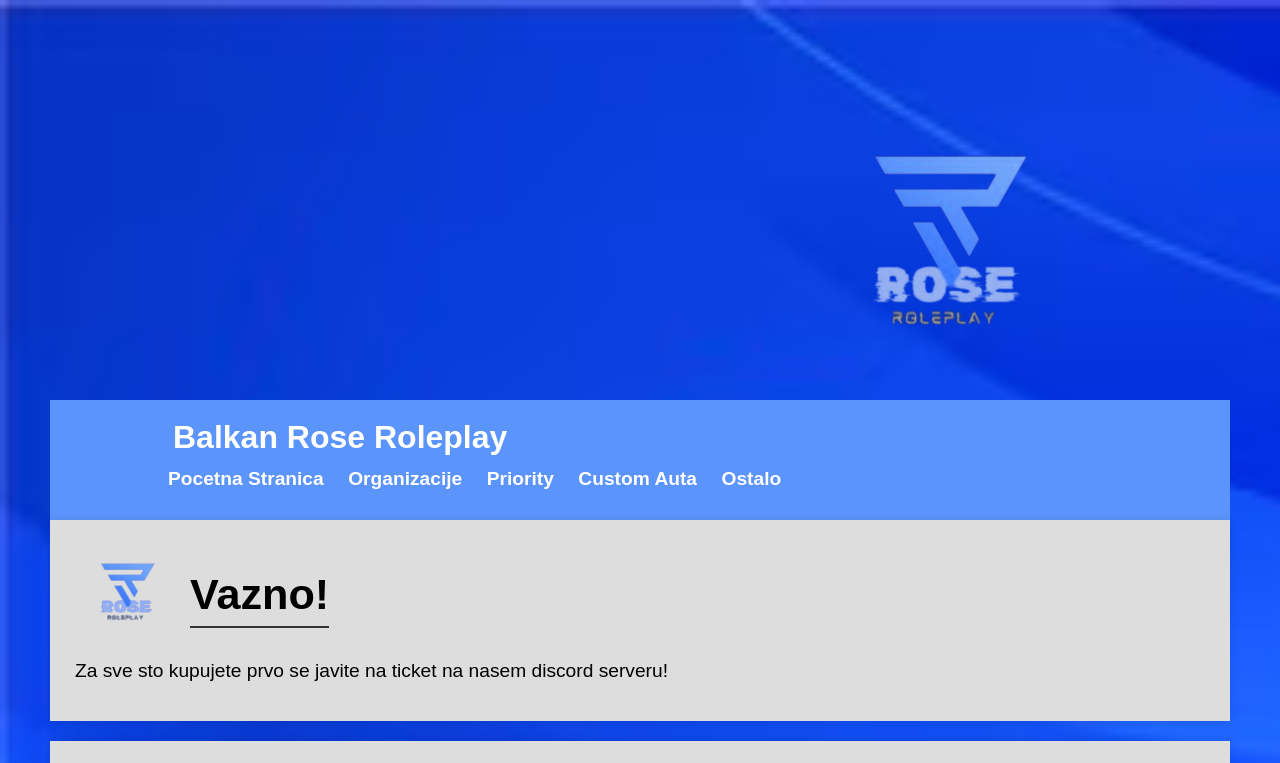
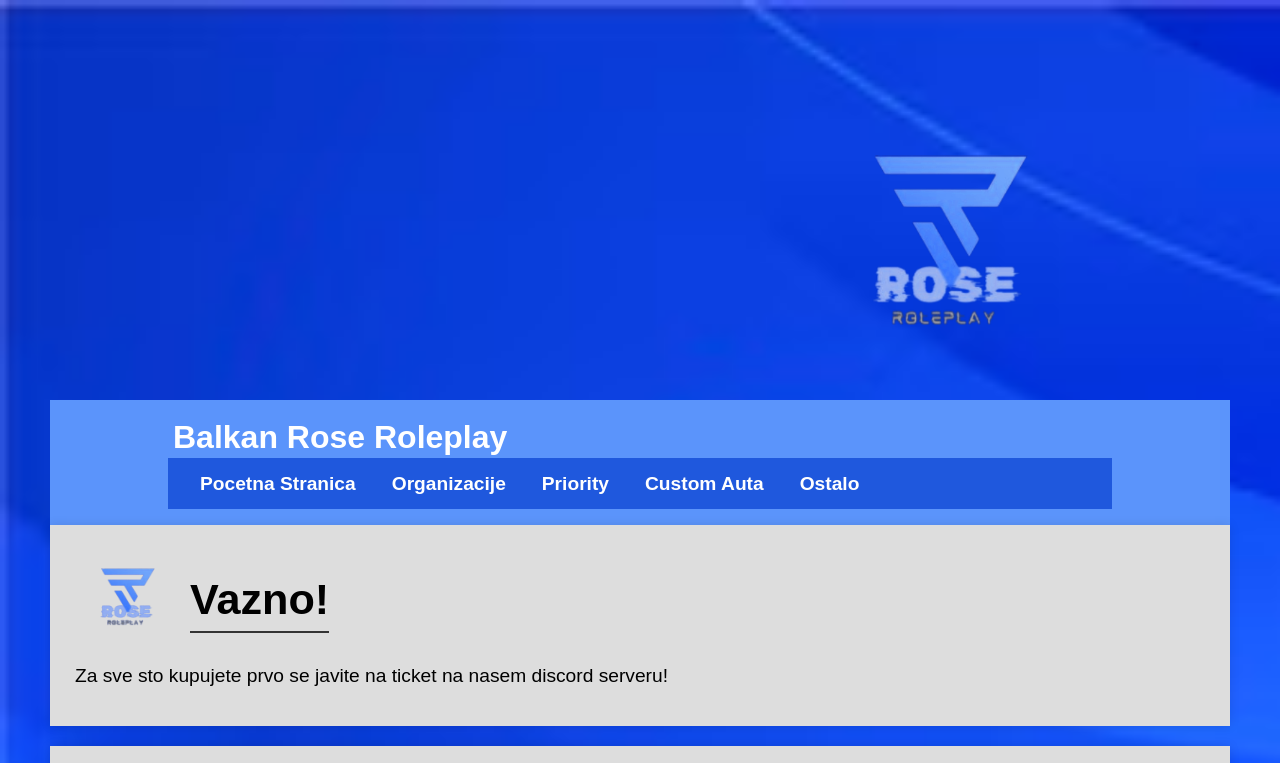
Before and after one commit to BalkanRoseRP/balkanroseostalo, a plain HTML site: page index.html in a window 1280 px wide. Shown: the top 763 px of the page. Drawn offline with Linux system fonts and the light colour scheme; a script that the page names is missing; a web font is replaced by a local one.

Commit message:
Update styles.css

```diff
--- a/styles.css
+++ b/styles.css
@@ -25,6 +25,46 @@ body {
 .bigger-text {
     font-size: 1.2em; /* Povećaj font ako je potrebno */
 }
+
+
+
+
+
+
+nav {
+    background-color: #1f58dd; /* Pozadina navigacije */
+    padding: 1rem; /* Razmak unutar navigacije */
+}
+
+nav ul {
+    list-style: none; /* Uklanjanje oznaka liste */
+    padding: 0;
+    margin: 0;
+    display: flex;
+    justify-content: left;
+}
+
+nav ul li {
+    margin: 0 1rem; /* Razmak između stavki */
+}
+
+nav .nav-link {
+    color: #fff; /* Bijela boja teksta */
+    text-decoration: none; /* Uklanjanje podcrtavanja */
+    transition: color 0.3s ease, transform 0.3s ease; /* Glatki prijelaz za boju i transformaciju */
+}
+
+nav .nav-link:hover {
+    color: #6ac3ff; /* Promjena boje teksta prilikom hover-a */
+    transform: scale(1.1); /* Lagano povećanje prilikom hover-a */
+}
+
+
+
+
+
+
+
 
 
 
```
